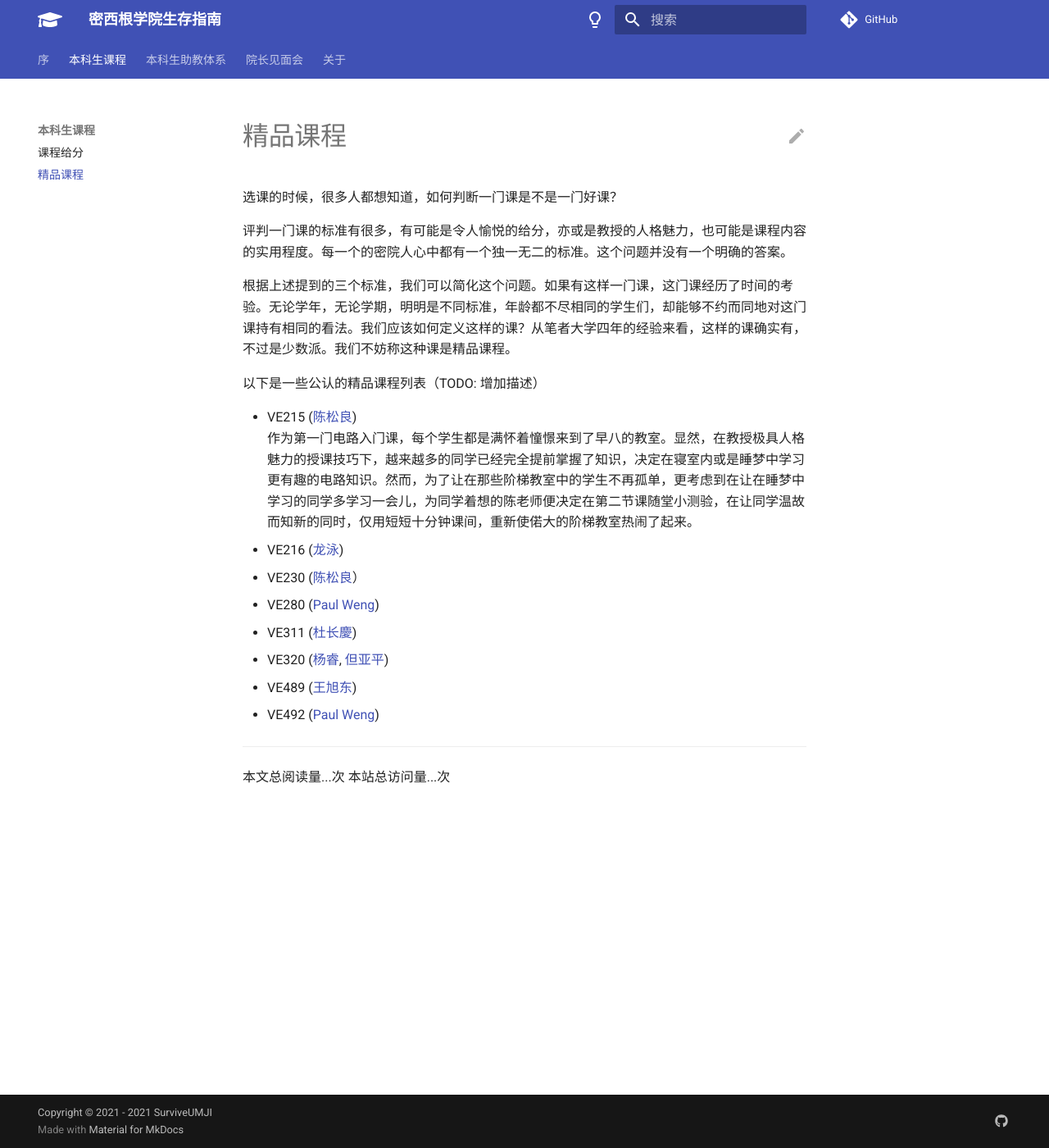
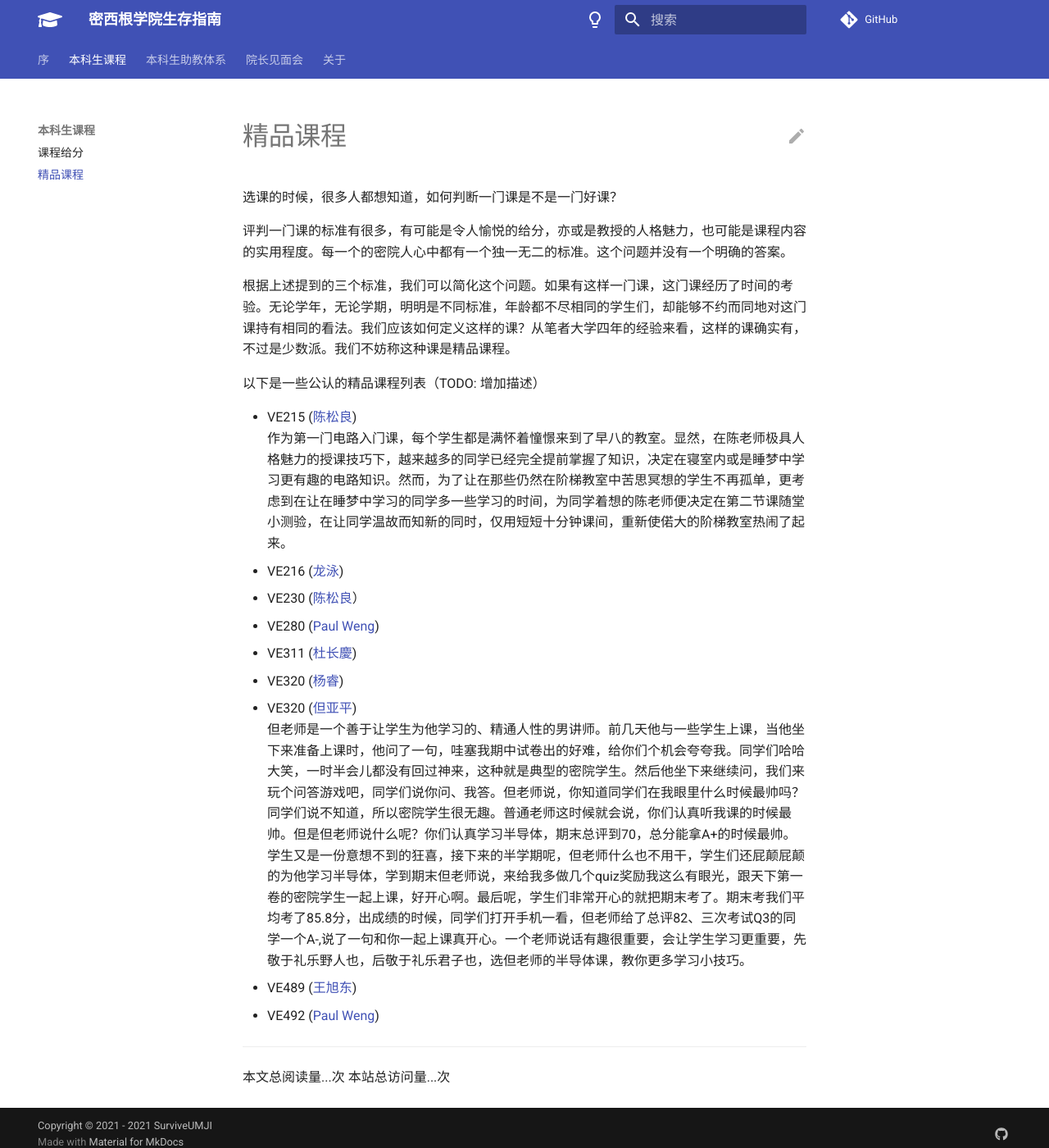
Before and after one commit to SurviveUMJI/SurviveUMJIManual, an MkDocs documentation site: the page built from docs/undergraduate/course/epic.md, in a window 1280 px wide and 1400 px high. Shown: the whole window at 82% size. Built offline with MkDocs 1.6.1 and Material for MkDocs 9.7.7, drawn with Linux system fonts in a browser that asks for light colours; comment, search, counter and statistics services are not loaded.

Commit message:
Update epic.md
Add description for VE320

```diff
--- a/docs/undergraduate/course/epic.md
+++ b/docs/undergraduate/course/epic.md
@@ -9,11 +9,13 @@
 以下是一些公认的精品课程列表（TODO: 增加描述）
 
 - VE215 ([陈松良](https://www.ji.sjtu.edu.cn/cn/about/faculty-staff/faculty-directory/faculty-detail/83/))
-  作为第一门电路入门课，每个学生都是满怀着憧憬来到了早八的教室。显然，在教授极具人格魅力的授课技巧下，越来越多的同学已经完全提前掌握了知识，决定在寝室内或是睡梦中学习更有趣的电路知识。然而，为了让在那些阶梯教室中的学生不再孤单，更考虑到在让在睡梦中学习的同学多学习一会儿，为同学着想的陈老师便决定在第二节课随堂小测验，在让同学温故而知新的同时，仅用短短十分钟课间，重新使偌大的阶梯教室热闹了起来。
+  作为第一门电路入门课，每个学生都是满怀着憧憬来到了早八的教室。显然，在陈老师极具人格魅力的授课技巧下，越来越多的同学已经完全提前掌握了知识，决定在寝室内或是睡梦中学习更有趣的电路知识。然而，为了让在那些仍然在阶梯教室中苦思冥想的学生不再孤单，更考虑到在让在睡梦中学习的同学多一些学习的时间，为同学着想的陈老师便决定在第二节课随堂小测验，在让同学温故而知新的同时，仅用短短十分钟课间，重新使偌大的阶梯教室热闹了起来。
 - VE216 ([龙泳](https://www.ji.sjtu.edu.cn/cn/about/faculty-staff/faculty-directory/faculty-detail/102/))
 - VE230 ([陈松良](https://www.ji.sjtu.edu.cn/cn/about/faculty-staff/faculty-directory/faculty-detail/83/)）
 - VE280 ([Paul Weng](https://www.ji.sjtu.edu.cn/cn/about/faculty-staff/faculty-directory/faculty-detail/138/))
 - VE311 ([杜长慶](https://www.ji.sjtu.edu.cn/cn/about/faculty-staff/faculty-directory/faculty-detail/126/))
-- VE320 ([杨睿](https://www.ji.sjtu.edu.cn/cn/about/faculty-staff/faculty-directory/faculty-detail/147/), [但亚平](https://www.ji.sjtu.edu.cn/cn/about/faculty-staff/faculty-directory/faculty-detail/86/))
+- VE320 ([杨睿](https://www.ji.sjtu.edu.cn/cn/about/faculty-staff/faculty-directory/faculty-detail/147/))
+- VE320 ([但亚平](https://www.ji.sjtu.edu.cn/cn/about/faculty-staff/faculty-directory/faculty-detail/86/))
+  但老师是一个善于让学生为他学习的、精通人性的男讲师。前几天他与一些学生上课，当他坐下来准备上课时，他问了一句，哇塞我期中试卷出的好难，给你们个机会夸夸我。同学们哈哈大笑，一时半会儿都没有回过神来，这种就是典型的密院学生。然后他坐下来继续问，我们来玩个问答游戏吧，同学们说你问、我答。但老师说，你知道同学们在我眼里什么时候最帅吗？同学们说不知道，所以密院学生很无趣。普通老师这时候就会说，你们认真听我课的时候最帅。但是但老师说什么呢？你们认真学习半导体，期末总评到70，总分能拿A+的时候最帅。学生又是一份意想不到的狂喜，接下来的半学期呢，但老师什么也不用干，学生们还屁颠屁颠的为他学习半导体，学到期末但老师说，来给我多做几个quiz奖励我这么有眼光，跟天下第一卷的密院学生一起上课，好开心啊。最后呢，学生们非常开心的就把期末考了。期末考我们平均考了85.8分，出成绩的时候，同学们打开手机一看，但老师给了总评82、三次考试Q3的同学一个A-,说了一句和你一起上课真开心。一个老师说话有趣很重要，会让学生学习更重要，先敬于礼乐野人也，后敬于礼乐君子也，选但老师的半导体课，教你更多学习小技巧。
 - VE489 ([王旭东](https://www.ji.sjtu.edu.cn/cn/about/faculty-staff/faculty-directory/faculty-detail/136/))
 - VE492 ([Paul Weng](https://www.ji.sjtu.edu.cn/cn/about/faculty-staff/faculty-directory/faculty-detail/138/))
```
